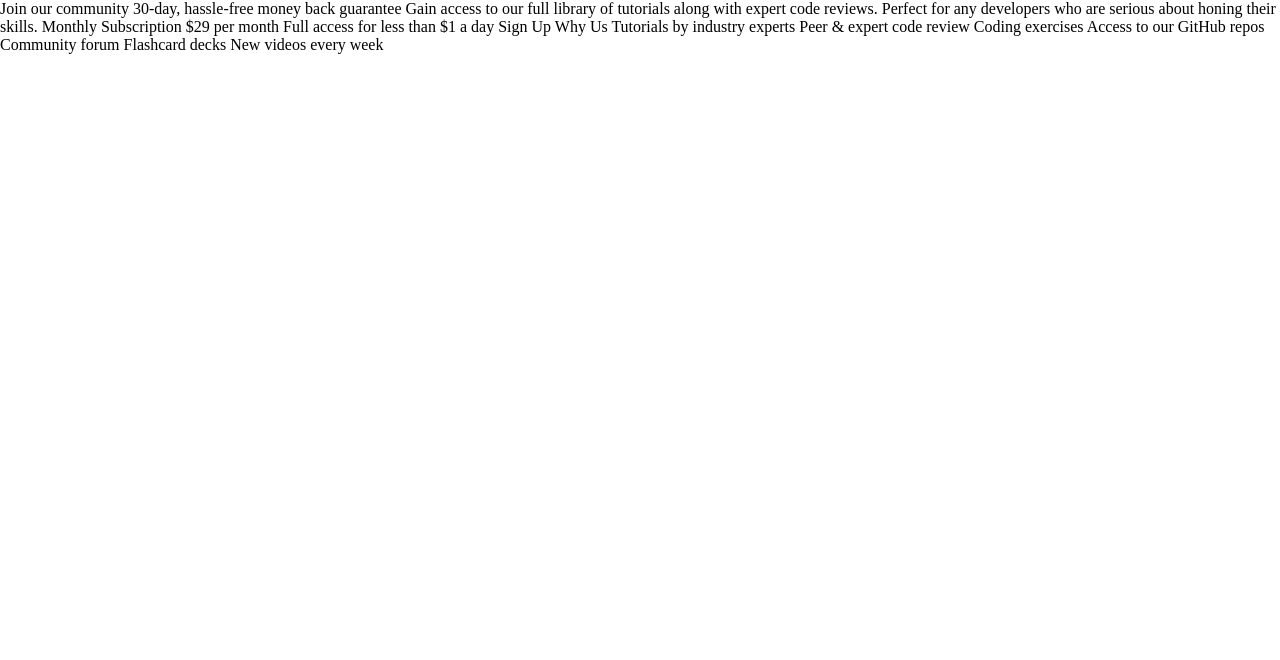
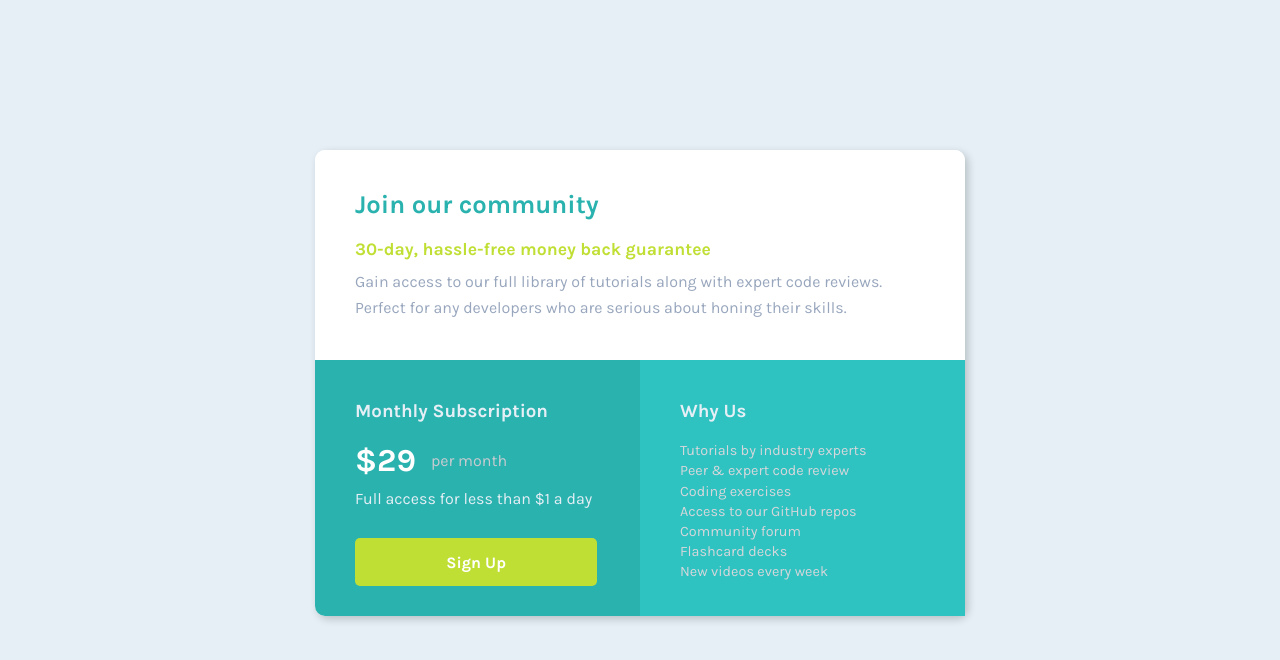
Before and after one commit to milanjelic92/single-price-grid, a plain HTML site: page index.html in a window 1280 px wide. Drawn offline with Linux system fonts and the light colour scheme.

Commit message:
update html and css

```diff
--- a/index.html
+++ b/index.html
@@ -19,12 +19,47 @@
     <link rel="stylesheet" href="style.css" />
   </head>
   <body>
-    Join our community 30-day, hassle-free money back guarantee Gain access to
-    our full library of tutorials along with expert code reviews. Perfect for
-    any developers who are serious about honing their skills. Monthly
-    Subscription &dollar;29 per month Full access for less than &dollar;1 a day
-    Sign Up Why Us Tutorials by industry experts Peer &amp; expert code review
-    Coding exercises Access to our GitHub repos Community forum Flashcard decks
-    New videos every week
+    <main>
+      <div class="flex-container">
+        <div class="info-container">
+          <div class="info-section">
+            <h2>Join our community</h2>
+            <h3>30-day, hassle-free money back guarantee</h3>
+            <p>
+              Gain access to our full library of tutorials along with expert
+              code reviews. Perfect for any developers who are serious about
+              honing their skills.
+            </p>
+          </div>
+        </div>
+        <div class="grid-container">
+          <div class="left-item">
+            <div class="price-section">
+              <h3>Monthly Subscription</h3>
+              <div class="price-flex">
+                <div class="flex-number">&dollar;29</div>
+                <div class="flex-text">per month</div>
+              </div>
+              <p>Full access for less than &dollar;1 a day</p>
+              <button>Sign Up</button>
+            </div>
+          </div>
+          <div class="right-item">
+            <div class="description-section">
+              <h3>Why Us</h3>
+              <div class="list-section">
+                <p>Tutorials by industry experts</p>
+                <p>Peer &amp; expert code review</p>
+                <p>Coding exercises</p>
+                <p>Access to our GitHub repos</p>
+                <p>Community forum</p>
+                <p>Flashcard decks</p>
+                <p>New videos every week</p>
+              </div>
+            </div>
+          </div>
+        </div>
+      </div>
+    </main>
   </body>
 </html>
--- a/style.css
+++ b/style.css
@@ -3,3 +3,178 @@
     padding: 0;
     box-sizing: border-box;
 }
+body {
+   background-color: hsl(204, 43%, 93%);
+}
+
+main {
+    width: 100%;
+}
+
+.flex-container {
+    background-color: white;
+    max-width: 650px;
+    display: flex;
+    flex-direction: column;
+    height: auto;
+    margin: 150px auto;
+    border-radius: 10px;
+    box-shadow: 3px 3px 8px rgba(0, 0, 0, 0.2);
+}
+
+.info-container {
+    background-color:rgb(255, 255, 255);
+    width: 100%;
+    height: 45%;
+    border-top-left-radius: 10px;
+    border-top-right-radius: 10px;
+}
+.info-section {
+    margin-top: 40px;
+    margin-left: 40px;
+    margin-bottom: 40px;
+}
+.info-section h2 {
+    font-family: Karla, sans-serif;
+    color: hsl(179, 62%, 43%);
+    font-size: 1.6rem;
+}
+.info-section h3 {
+    font-family: Karla, sans-serif;
+    font-size: 1.1rem;
+    color:  hsl(71, 73%, 54%);
+    margin-top: 20px;
+}
+.info-section p {
+    font-family: Karla, sans-serif;
+    margin-top: 10px;
+    color:  hsl(218, 22%, 67%);
+    line-height: 1.6;
+    padding-right: 40px;
+}
+
+
+.grid-container {
+    background-color:  hsl(179, 62%, 43%);
+    width: 100%;
+    height: 55%;
+    border-bottom-left-radius: 10px;
+    border-bottom-right-radius: 10px;
+    display: grid;
+    grid-template-columns: 1fr 1fr;
+}
+.left-item {
+    color: white;
+}
+.right-item {
+    background-color: hsl(179, 62%, 47%);;
+}
+.price-section {
+    margin-top: 40px;
+    margin-left: 40px;
+}
+.price-section h3 {
+    font-family: Karla, sans-serif;
+    color:  hsl(204, 43%, 93%);
+}
+.price-section p {
+    font-family: Karla, sans-serif;
+    color:  hsl(204, 43%, 93%);
+    margin-top: 10px;
+}
+
+.price-flex {
+    display: flex;
+    align-items: center;
+    margin-top: 20px;
+
+}
+
+.flex-number {
+    font-family: Karla, sans-serif;
+    font-size: 2rem;
+    font-weight: 700;
+}
+.flex-text {
+    font-family: Karla, sans-serif;
+    margin-left: 15px;
+    color: hsl(218, 8%, 80%);
+}
+
+button {
+    width: 85%;
+    height: 3rem;
+    margin: 30px auto;
+    font-family: Karla, sans-serif;
+    font-weight: 700;
+    color: white;
+    font-size: 1rem;
+    background-color: hsl(71, 73%, 54%);
+    border: none;
+    border-radius: 5px;
+    transition: transform 0.15s ease;
+}
+button:hover {
+    cursor: pointer;
+    transform: scale(1.1);
+}
+
+.description-section {
+    margin-top: 40px;
+    margin-left: 40px;
+}
+
+.description-section h3 {
+    font-family: Karla, sans-serif;
+    color:  hsl(204, 43%, 93%);
+}
+.list-section {
+    margin-top: 20px;
+}
+.list-section p {
+    font-family: Karla, sans-serif;
+    color:hsl(228, 7%, 85%);
+    font-size: 0.9rem;
+    margin-bottom: 0.2rem;
+}
+
+@media (max-width: 650px) {
+
+
+    .flex-container {
+        max-width: 325px;
+    }
+    .grid-container {
+        grid-template-columns:1fr;
+
+    }
+    .info-section {
+        margin-top: 30px;
+        margin-left: 27px;
+        margin-bottom: 30px;
+    }
+    .info-section h2 {
+        font-size: 1.3rem;
+    }
+    .info-section h3 {
+        font-size: 1rem;
+    }
+    .info-section p {
+        font-size: 0.9rem;
+        line-height: 1.9;
+        padding-right: 1.5rem;
+        margin-top: 1.5rem;
+    }
+    .price-section {
+        margin-top: 1.5rem;
+        margin-left: 1.6rem;
+    }
+    button {
+        width: 90%;
+    }
+    .description-section {
+        margin-top: 1.5rem;
+        margin-left: 1.5rem;
+        margin-bottom: 1.5rem;
+    }
+}
```
Also changed, not shown: 3 other files.
